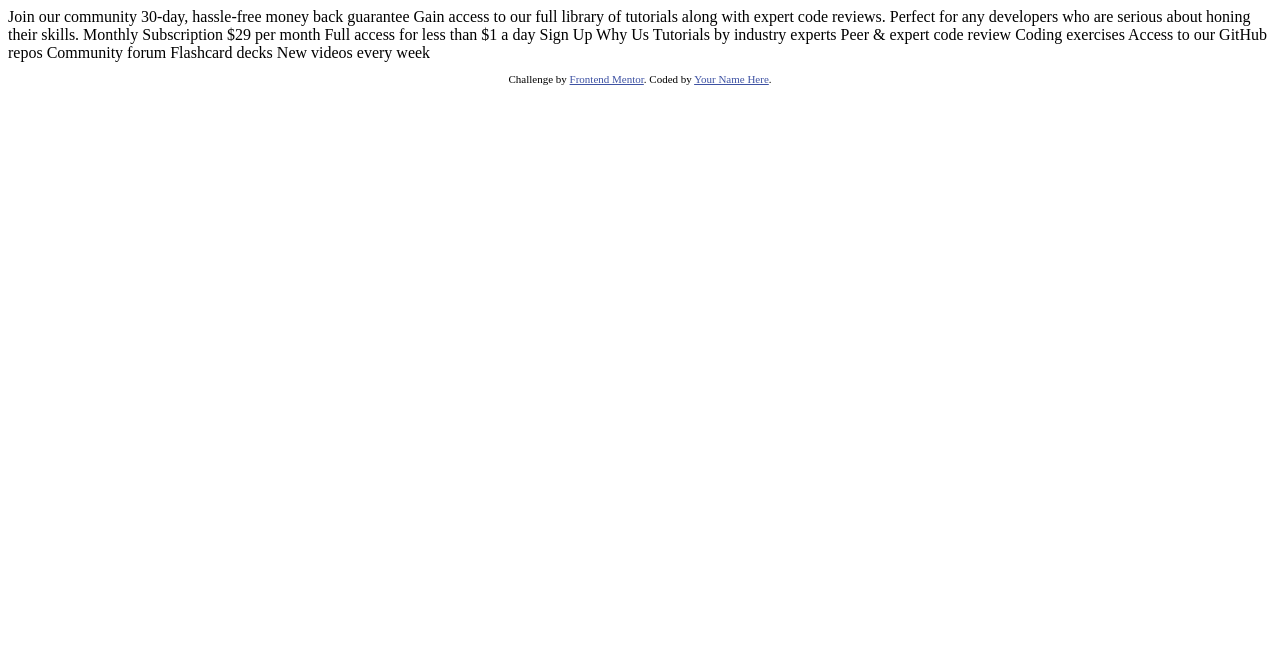
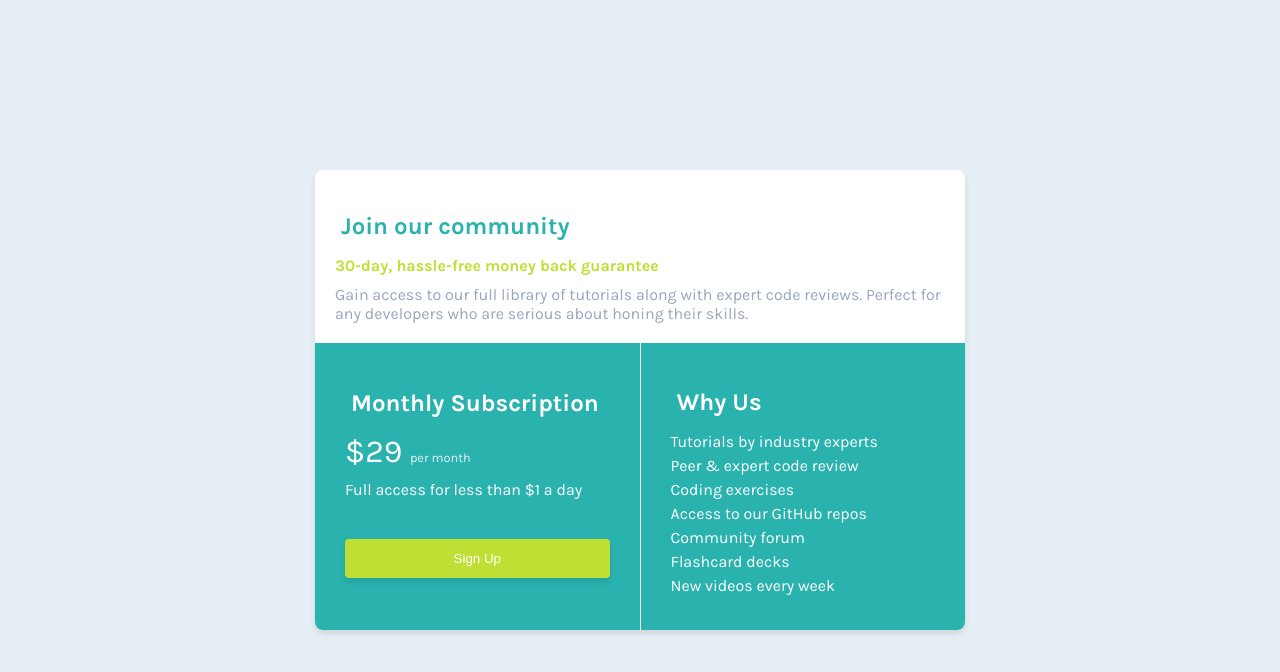
Before and after one commit to Drgrudge/single-price-grid-component, a plain HTML site: page index.html in a window 1280 px wide. Drawn offline with Linux system fonts and the light colour scheme.

Commit message:
adjust grid components

```diff
--- a/index.html
+++ b/index.html
@@ -1,50 +1,39 @@
 <!DOCTYPE html>
 <html lang="en">
 <head>
-  <meta charset="UTF-8">
-  <meta name="viewport" content="width=device-width, initial-scale=1.0"> <!-- displays site properly based on user's device -->
-
-  <link rel="icon" type="image/png" sizes="32x32" href="./images/favicon-32x32.png">
-
-  <title>Frontend Mentor | Single Price Grid Component</title>
-
-  <!-- Feel free to remove these styles or customise in your own stylesheet 👍 -->
-  <style>
-    .attribution { font-size: 11px; text-align: center; }
-    .attribution a { color: hsl(228, 45%, 44%); }
-  </style>
+    <meta charset="UTF-8">
+    <meta name="viewport" content="width=device-width, initial-scale=1.0">
+    <title>Subscription Card</title>
+    <link rel="stylesheet" href="styles.css">
+    <link href="https://fonts.googleapis.com/css2?family=Karla:wght@400;700&display=swap" rel="stylesheet">
 </head>
 <body>
-  Join our community
-
-  30-day, hassle-free money back guarantee
-
-  Gain access to our full library of tutorials along with expert code reviews.
-  Perfect for any developers who are serious about honing their skills.
-
-  Monthly Subscription
-
-  &dollar;29 per month
-
-  Full access for less than &dollar;1 a day
-
-  Sign Up
-
-  Why Us
-
-  Tutorials by industry experts
-  Peer &amp; expert code review
-  Coding exercises
-  Access to our GitHub repos
-  Community forum
-  Flashcard decks
-  New videos every week
-
-  <footer>
-    <p class="attribution">
-      Challenge by <a href="https://www.frontendmentor.io?ref=challenge" target="_blank" rel="noopener">Frontend Mentor</a>.
-      Coded by <a href="#">Your Name Here</a>.
-    </p>
-  </footer>
+    <div class="card">
+        <div class="header">
+            <h1>Join our community</h1>
+            <p class="guarantee">30-day, hassle-free money back guarantee</p>
+            <p class="description">Gain access to our full library of tutorials along with expert code reviews. Perfect for any developers who are serious about honing their skills.</p>
+        </div>
+        <div class="subscription">
+            <div class="price">
+                <h2>Monthly Subscription</h2>
+                <p class="amount">$29 <span>per month</span></p>
+                <p class="details">Full access for less than $1 a day</p>
+                <button class="signup-button">Sign Up</button>
+            </div>
+            <div class="why-us">
+                <h2>Why Us</h2>
+                <ul>
+                    <li>Tutorials by industry experts</li>
+                    <li>Peer & expert code review</li>
+                    <li>Coding exercises</li>
+                    <li>Access to our GitHub repos</li>
+                    <li>Community forum</li>
+                    <li>Flashcard decks</li>
+                    <li>New videos every week</li>
+                </ul>
+            </div>
+        </div>
+    </div>
 </body>
 </html>
--- /dev/null
+++ b/styles.css
@@ -0,0 +1,150 @@
+/* Import the font from Google Fonts */
+@import url('https://fonts.googleapis.com/css2?family=Karla:wght@400;700&display=swap');
+
+/* Reset some basic styles */
+body, p, ul {
+    margin: 0;
+    padding: 0;
+    list-style: none;
+}
+
+h1, h2 {
+    padding: 6px; /* Add desired padding value for h1 and h2 */
+}
+
+body {
+    font-family: 'Karla', sans-serif;
+    background-color: hsl(204, 43%, 93%);
+    display: flex;
+    justify-content: center;
+    align-items: center;
+    height: 100vh;
+    padding: 60px 30px;
+    box-sizing: border-box;
+}
+
+.card {
+    background-color: #fff;
+    border-radius: 8px;
+    box-shadow: 0 4px 6px rgba(0, 0, 0, 0.1);
+    overflow: hidden;
+    max-width: 650px;
+    width: 100%;
+}
+
+.header {
+    padding: 20px;
+    background-color: #fff;
+    text-align: left;
+}
+
+.header h1 {
+    color: hsl(179, 62%, 43%);
+    margin-bottom: 10px;
+    font-size: 24px;
+}
+
+.guarantee {
+    color: hsl(71, 73%, 54%);
+    font-weight: bold;
+    margin-bottom: 10px;
+}
+
+.description {
+    color: hsl(218, 22%, 67%);
+    font-size: 16px;
+}
+
+.subscription {
+    display: flex;
+    flex-direction: column;
+    background-color: hsl(179, 62%, 43%);
+    padding: 0px;
+}
+
+.price, .why-us {
+    flex: 1;
+    color: #fff;
+    padding: 30px;
+}
+
+.price {
+    border-bottom: 1px solid #fff;
+    /* padding-bottom: 20px; */
+    text-align: left;
+    padding: 30px;
+}
+.price h2 {
+    margin-top: 10px; /* Adjust this value as needed */
+    margin-bottom: 10px; /* Adjust this value as needed */
+}
+
+
+.price h2,
+.price p {
+    text-align: left;
+}
+
+.amount {
+    font-size: 2rem;
+    margin: 10px 0;
+}
+
+.amount span {
+    font-size: 0.8rem;
+    color: hsl(204, 43%, 93%);
+}
+
+.details {
+    margin-bottom: 20px;
+}
+
+.signup-button {
+    background-color: hsl(71, 73%, 54%);
+    border: none;
+    color: #fff;
+    padding: 12px 0;
+    border-radius: 4px;
+    cursor: pointer;
+    transition: background-color 0.3s;
+    width: 100%;
+    max-width: 200px;
+    margin: 0 auto;
+    box-shadow: 0 4px 6px rgba(0, 0, 0, 0.1);
+    display: block;
+    margin-top: 40px;
+    margin-bottom: 20px;
+}
+
+.signup-button:hover {
+    background-color: hsl(65, 72%, 53%);
+}
+
+.why-us {
+    padding-top: 20px;
+}
+
+.why-us h2 {
+    margin-bottom: 10px;
+}
+
+.why-us ul li {
+    margin-bottom: 5px;
+    text-align: left;
+}
+
+/* Responsive Design */
+@media (min-width: 768px) {
+    .subscription {
+        flex-direction: row;
+    }
+
+    .price {
+        border-bottom: none;
+        border-right: 1px solid #fff;
+    }
+
+    .signup-button {
+        max-width: 400px;
+    }
+}
```
